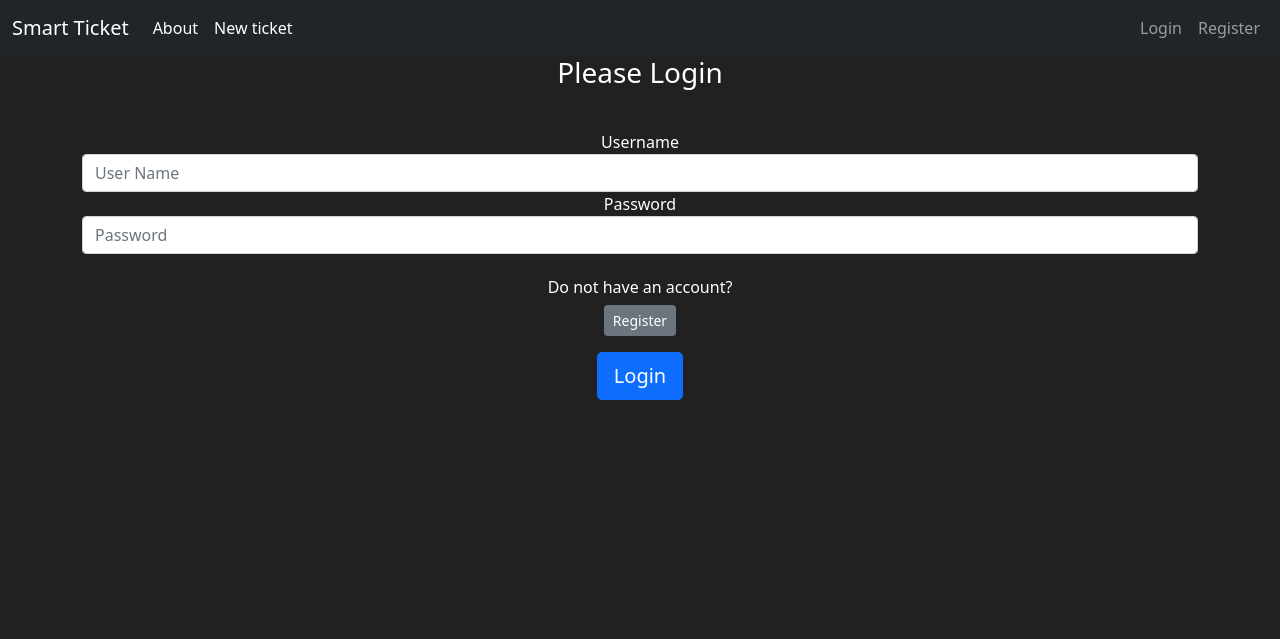
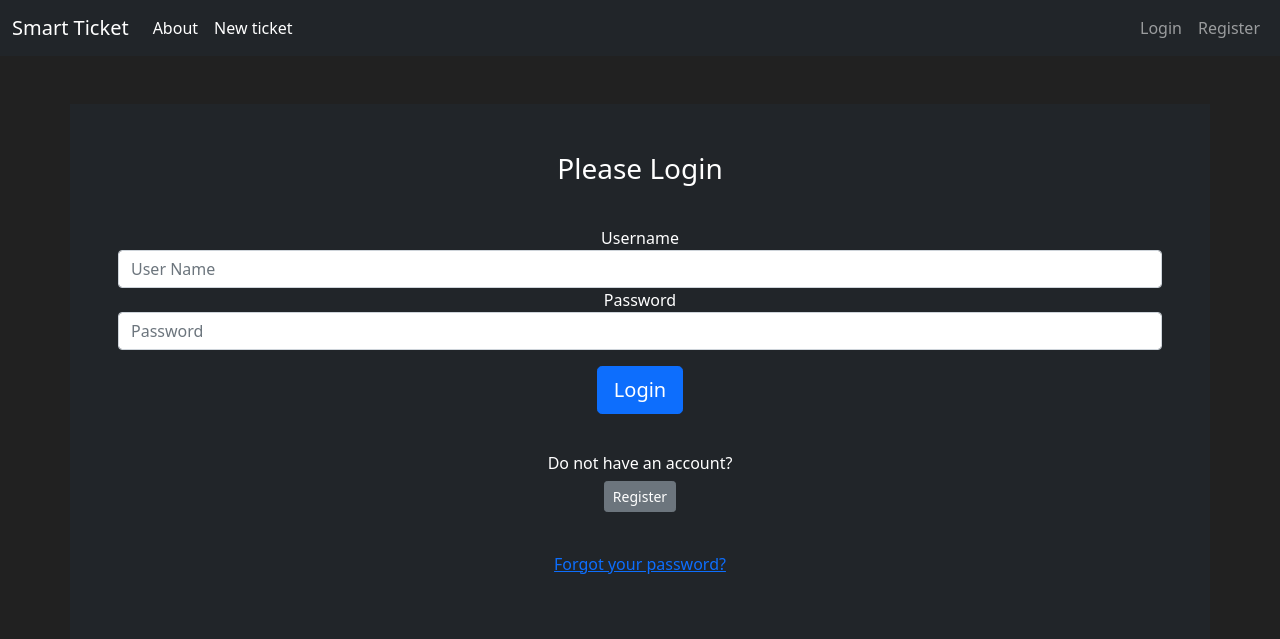
Before and after one commit to Rutrle/ticket-system, a Flask app: page /user/login in a window 1280 px wide. Shown: the top 639 px of the page. Run offline with Flask 2, Linux system fonts and the light colour scheme; some libraries are stand-ins or nearby versions.

Commit message:
resseting password functional

```diff
--- a/smart_ticket/email/send_email.py
+++ b/smart_ticket/email/send_email.py
@@ -207,4 +207,40 @@ def send_ticket_reopened_email(receiver_email:str, ticket, reopener_username:str
                 """
 
     send_email(receiver_email, subject, email_text, email_html)
-################# e-mail about ticket email about ticket reopening,
+
+def send_password_reset_email(receiver_email:str, user, new_password):
+    subject = f"Password reset"
+
+    email_text = f"""Password to your Smart ticket account {user} has been reset
+
+                Your new password is:
+                {new_password}
+                Please change it as soon as possible
+
+                If you haven't requested password reset, please contact your administrator immediately
+
+                Yours sincerely
+
+                Smart Ticket development team
+
+                This is an automatically generated message, please do not respond to it
+                """
+
+    email_html = f"""<h1>Password to your Smart ticket account {user} has been reset</h1>
+                <hr>
+                <p>Your new password is:</p>
+                <p><b>{new_password}</b></p>
+                <p>Please change it as soon as possible</p>
+                <br>
+                <p>If you haven't requested password reset, please contact your administrator immediately</p>
+                <br>
+                <br>
+                <p>Yours sincerely</p>
+                <br>
+                <p>Smart Ticket development team</p>
+                <br>
+                <hr>
+                <p><small>This is an automatically generated message, please do not respond to it</small></p>
+                """
+
+    send_email(receiver_email, subject, email_text, email_html)
--- a/smart_ticket/models.py
+++ b/smart_ticket/models.py
@@ -78,8 +78,6 @@ class UserRole(db.Model):
         return self.name
 
 
-#https://stackoverflow.com/questions/52285012/does-flask-login-support-roles
-#temporary placement
 from functools import wraps
 from flask_login import current_user
 from flask import flash, redirect, url_for
--- a/smart_ticket/user_bp/forms.py
+++ b/smart_ticket/user_bp/forms.py
@@ -61,3 +61,7 @@ class UserPasswordUpdateForm(FlaskForm):
     password1 = PasswordField(label='Password', validators=[DataRequired(), Length(min=5, max=50)])
     password2 = PasswordField(label='Confirm password', validators=[DataRequired(), EqualTo('password1', message="Passwords have to match")])
     submit = SubmitField(label='Change password')
+
+class PasswordResetForm(FlaskForm):
+    email = EmailField(label='Please enter e-mail connected to account from which you want to recover password', validators=[DataRequired(), Email()])
+    submit = SubmitField(label='Reset password')
--- a/smart_ticket/user_bp/routes.py
+++ b/smart_ticket/user_bp/routes.py
@@ -1,9 +1,9 @@
 from flask import Blueprint, redirect, render_template, flash, url_for
 from smart_ticket import db
 import smart_ticket
-from smart_ticket.user_bp.forms import RegisterForm, LoginForm, UserContactsUpdateForm, UserProfilePictureForm, UserPasswordUpdateForm
+from smart_ticket.user_bp.forms import RegisterForm, LoginForm, UserContactsUpdateForm, UserProfilePictureForm, UserPasswordUpdateForm, PasswordResetForm
 from smart_ticket.models import User, UserRole
-from smart_ticket.email.send_email import send_registration_email
+from smart_ticket.email.send_email import send_registration_email, send_password_reset_email
 from flask_login import current_user, login_user, logout_user, login_required
 import secrets
 import os
@@ -174,3 +174,28 @@ def update_password():
                 f'There was an error in changing your password: {err_msg[0]}', category='danger')
 
     return redirect(url_for('user_bp.update_account_settings'))
+
+@user_bp.route('/password_reset', methods=['GET','POST'])
+def password_reset_page():
+    password_reset_form = PasswordResetForm()
+
+    if password_reset_form.validate_on_submit():
+        email = password_reset_form.email.data
+        user = db.session.query(User).filter_by(email=email).first()
+
+        if user:
+            new_password = secrets.token_urlsafe(15)
+            user.password = new_password
+            send_password_reset_email(user.email, user,new_password)
+            db.session.add(user)
+            db.session.commit()
+        #flash is here to not disclose corretness of entered email
+        flash("Password reset succesfull, e-mail with new password should arrive shortly in your e-mail box", category="success")
+
+    elif password_reset_form.errors != {}:
+        for err_msg in password_reset_form.errors.values():
+            flash(
+                f'There was an error in resetting your password: {err_msg[0]}', category='danger')
+
+
+    return render_template("user_bp/reset_password.html", password_reset_form=password_reset_form)
--- a/smart_ticket/user_bp/templates/user_bp/login.html
+++ b/smart_ticket/user_bp/templates/user_bp/login.html
@@ -6,7 +6,7 @@ Login
 
 {% block content %}
 <body class="text-center">
-    <div class="container">
+    <div class = "container bg-dark m-5 p-5 mx-auto">
         <form method="POST" class="form-signin">
             {{ form.hidden_tag() }}
             <h1 class="h3 mb-3 font-weight-normal">
@@ -18,16 +18,18 @@ Login
 
             {{ form.password.label() }}
             {{ form.password(class="form-control", placeholder="Password") }}
-
+            <div class="col-auto my-3">
+                {{ form.submit(class="btn btn-lg btn-block btn-primary") }}
+            </div>
             <br>
             <div class="checkbox mb-3">
                <h6>Do not have an account?</h6>
                <a class="btn btn-sm btn-secondary" href="{{ url_for('user_bp.registration_page') }}">Register</a>
             </div>
 
-            {{ form.submit(class="btn btn-lg btn-block btn-primary") }}
-
         </form>
+        <br>
+        <p><a href = "{{ url_for('user_bp.password_reset_page')}}">Forgot your password?</a></p>
     </div>
 </body>
 
```
Also changed, not shown: smart_ticket/user_bp/templates/user_bp/reset_password.html (added, +26 -0 lines).
